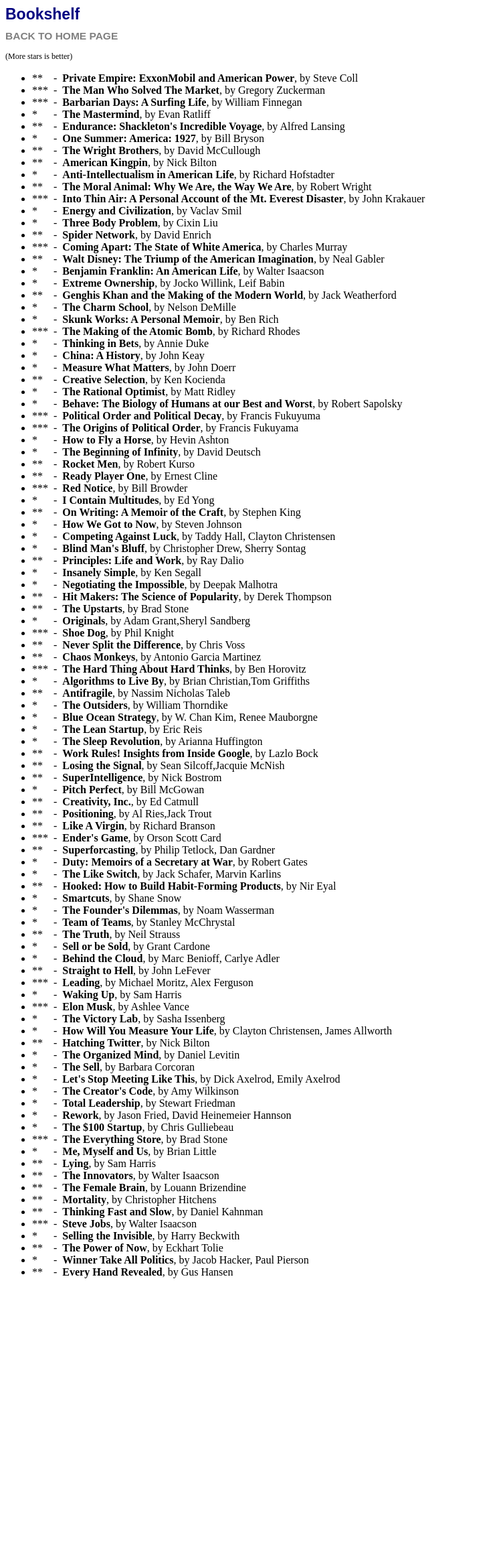
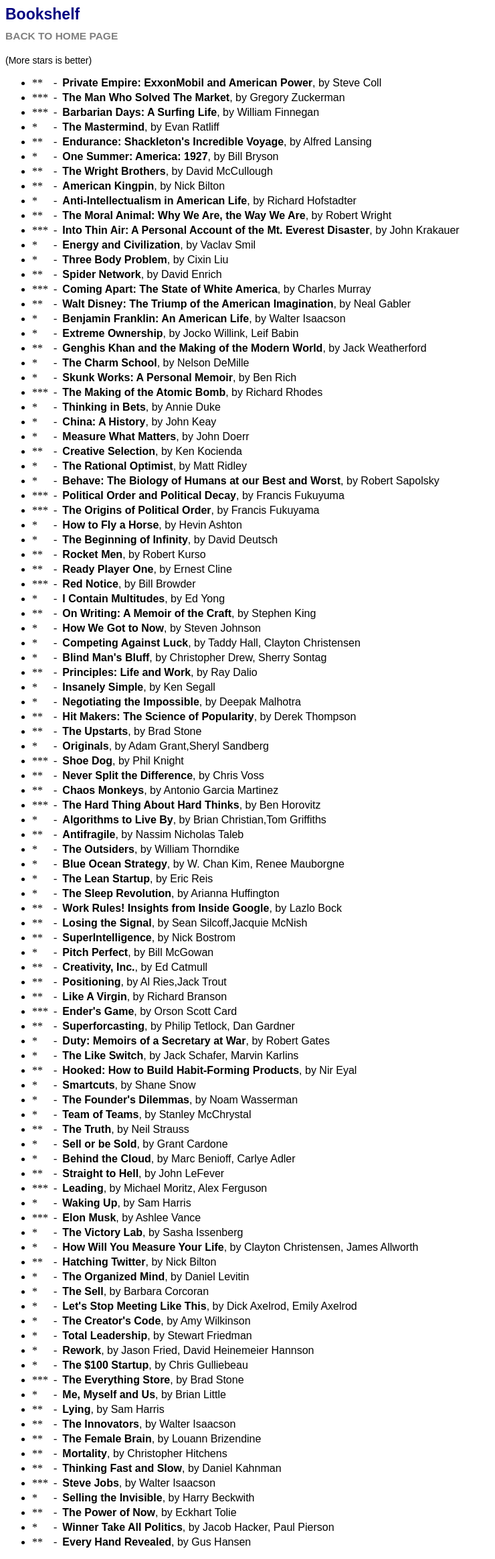
Before and after one commit to linkux/linkux, a Flask app: page /books.html in a window 1280 px wide. Shown: the whole page at 67% size, without its empty margins (0-740 px from the left). Before the commit the page ends 1908 px from the top, so only its background shows below. Run offline with Flask 2, Linux system fonts and the light colour scheme.

Commit message:
some font fixes. not done yet

```diff
--- a/src/static/load_scored_data.js
+++ b/src/static/load_scored_data.js
@@ -1,4 +1,21 @@
 var score_map = {"**" : "**  ", "*" : "*    "}
+
+function getScreenWidth() {
+    return window.innerWidth || document.documentElement.clientWidth || document.body.clientWidth;;
+}
+
+function makeNote() {
+    note = document.createElement('label');
+    note.textContent = "(More stars is better)";
+
+    note.setAttribute("style","font-size:3.5vw");
+    const width = getScreenWidth();
+    if (width > 421){
+        note.setAttribute("style","font-size:14px");
+    }
+
+    return note;
+}
 
 function makeUL(array, seperator) {
     var list = document.createElement('ul');
@@ -13,13 +30,18 @@ function makeUL(array, seperator) {
         }
 
         score_element = document.createElement('label');
-        score_element.textContent = score_str + "  -  "
-        score_element.setAttribute("style","white-space: pre")
+        score_element.textContent = score_str + "  -  ";
+        score_element.setAttribute("style","white-space: pre;font-family:Unispace");
         item.appendChild(score_element);
         var b = document.createElement("b");
         b.textContent = vals[0];
         item.appendChild(b);
-        item.appendChild(document.createTextNode(seperator + vals[1]))
+        item.appendChild(document.createTextNode(seperator + vals[1]));
+        item.setAttribute("style","font-size:4vw;margin-bottom:4px");
+        const width = getScreenWidth();
+        if (width > 421){
+            item.setAttribute("style","font-size:16px;margin-bottom:4px");
+        }
 
         list.appendChild(item);
     }
@@ -27,5 +49,6 @@ function makeUL(array, seperator) {
 }
 
 function loadScoredData(data_name, data_source, seperator = "") {
+    document.getElementById(data_name).appendChild(makeNote());
     document.getElementById(data_name).appendChild(makeUL(data_source, seperator));
 }
--- a/src/templates/books.html
+++ b/src/templates/books.html
@@ -9,8 +9,7 @@
     <body>
         <h3>Bookshelf</h3>
         <h2><a href="/" class="link_back">Back to Home Page</a></h2>
-        <p style="font-family:Unispace;font-size: 12px;">(More stars is better)</p>
-        <p id="books_data", style="font-family:Unispace;font-size:16px"></p>
+        <p id="books_data"></p>
         <script src="static/books_data.js"></script>
         <script src="static/load_scored_data.js"></script>
         <script>loadScoredData('books_data', books, books_seperator);</script>
--- a/src/templates/movies.html
+++ b/src/templates/movies.html
@@ -9,8 +9,7 @@
     <body>
         <h3>DVD Rack</h3>
         <h2><a href="/" class="link_back">Back to Home Page</a></h2>
-        <p style="font-family:Unispace;font-size: 12px;">(More stars is better)</p>
-        <p id="movies_data", style="white-space: pre;font-family:Unispace"></p>
+        <p id="movies_data"></p>
         <script src="static/movies_data.js"></script>
         <script src="static/load_scored_data.js"></script>
         <script>loadScoredData('movies_data', movies);</script>
```
